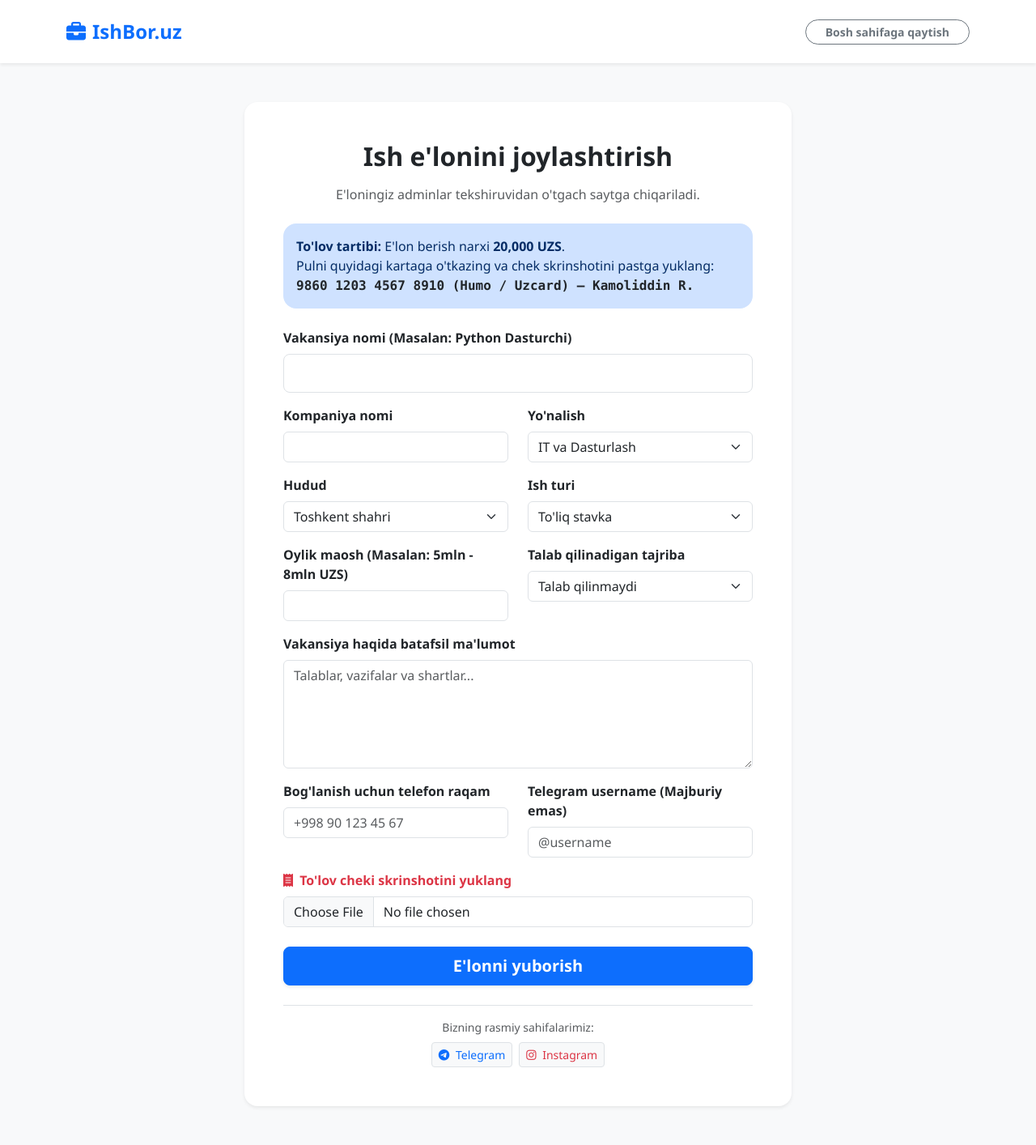
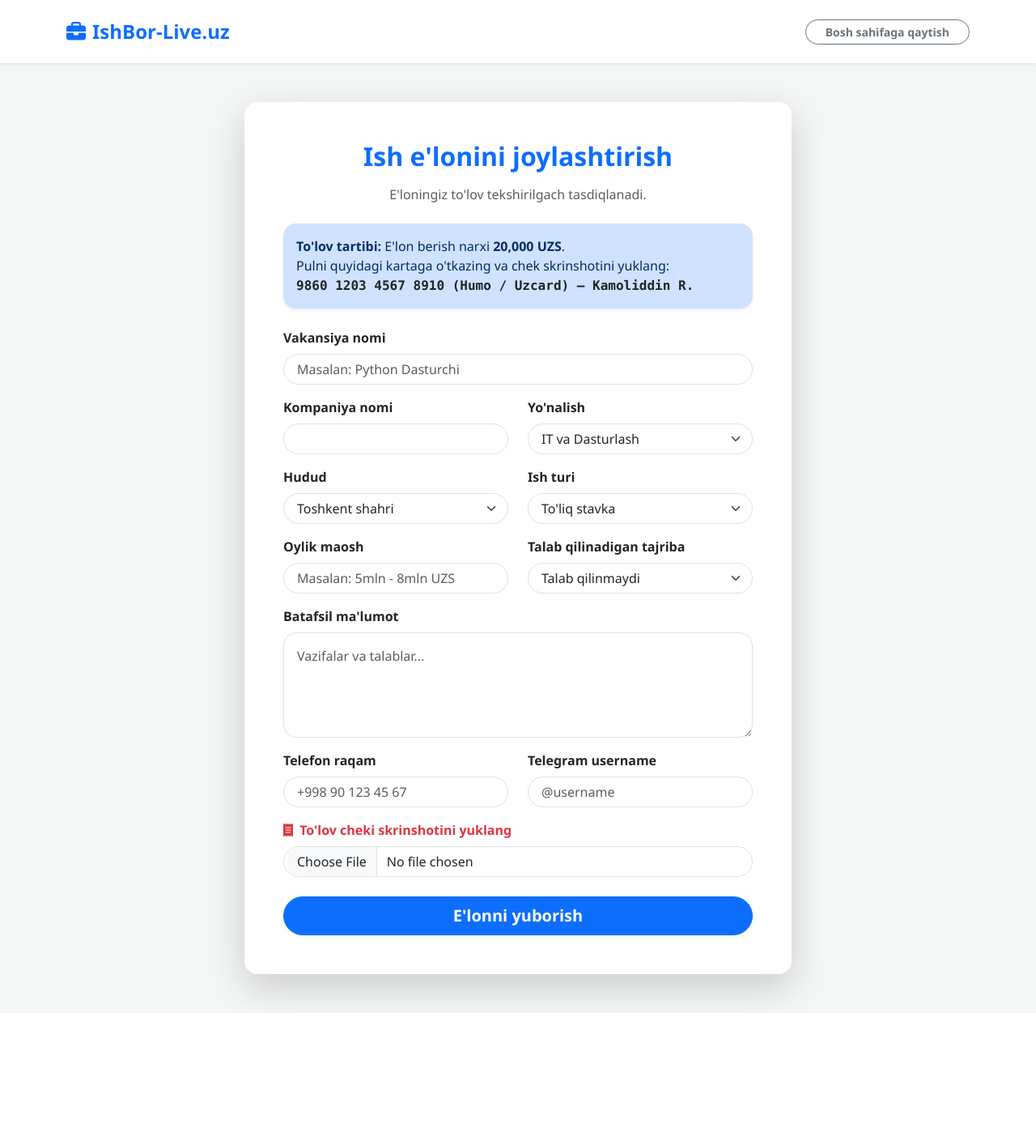
Before and after one commit to xlemann0/ishbor, a Flask app: page /add-job in a window 1280 px wide. Shown: the whole page at 81% size. After the commit the page ends 1251 px from the top, so only its background shows below. Run offline with Flask 3, Linux system fonts and the light colour scheme; the visitor is signed in with stand-in values (Sample User, id 1).

Commit message:
Refactor add_job.html for improved UI and clarity
Updated the title and improved styling for the job posting page. Enhanced form elements with rounded styles and modified text for clarity.

```diff
--- a/templates/add_job.html
+++ b/templates/add_job.html
@@ -3,59 +3,51 @@
 <head>
     <meta charset="UTF-8">
     <meta name="viewport" content="width=device-width, initial-scale=1.0">
-    <title>E'lon berish - IshBor.uz</title>
+    <title>E'lon berish - IshBor-Live.uz</title>
     <link href="https://cdn.jsdelivr.net/npm/bootstrap@5.3.2/dist/css/bootstrap.min.css" rel="stylesheet">
     <link rel="stylesheet" href="https://cdnjs.cloudflare.com/ajax/libs/font-awesome/6.4.2/css/all.min.css">
-    <style>
-        body { background-color: #f8f9fa; font-family: 'Segoe UI', Tahoma, Geneva, Verdana, sans-serif; }
-    </style>
+    <style>body { background-color: #f4f7f6; font-family: 'Segoe UI', sans-serif; }</style>
 </head>
 <body>
-
-    <nav class="navbar navbar-expand-lg navbar-light bg-white shadow-sm py-3">
+    <nav class="navbar navbar-light bg-white shadow-sm py-3">
         <div class="container">
-            <a class="navbar-brand fw-bold text-primary fs-4" href="/"><i class="fa-solid fa-briefcase me-2"></i>IshBor.uz</a>
+            <a class="navbar-brand fw-bold text-primary fs-4" href="/"><i class="fa-solid fa-briefcase me-2"></i>IshBor-Live.uz</a>
             <a href="/" class="btn btn-outline-secondary rounded-pill px-4 btn-sm fw-semibold">Bosh sahifaga qaytish</a>
         </div>
     </nav>
 
     <div class="container my-5" style="max-width: 700px;">
-        <div class="card border-0 shadow-sm rounded-4 p-4 p-md-5 bg-white">
-            <h2 class="fw-bold mb-3 text-center">Ish e'lonini joylashtirish</h2>
-            <p class="text-muted text-center mb-4">E'loningiz adminlar tekshiruvidan o'tgach saytga chiqariladi.</p>
+        <div class="card border-0 shadow-lg rounded-4 p-4 p-md-5 bg-white">
+            <h2 class="fw-bold mb-3 text-center text-primary">Ish e'lonini joylashtirish</h2>
+            <p class="text-muted text-center mb-4">E'loningiz to'lov tekshirilgach tasdiqlanadi.</p>
 
             {% with messages = get_flashed_messages(with_categories=true) %}
-                {% if messages %}
-                    {% for category, message in messages %}
-                        <div class="alert alert-{{ category }} rounded-4 mb-4">{{ message }}</div>
-                    {% endfor %}
-                {% endif %}
+                {% if messages %}{% for cat, msg in messages %}
+                    <div class="alert alert-{{ cat }} rounded-4 mb-4">{{ msg }}</div>
+                {% endfor %}{% endif %}
             {% endwith %}
 
-            <!-- TO'LOV KARTA RAQAMI (Shu yerdan o'zgartirasiz) -->
-            <div class="alert alert-primary border-0 rounded-4 mb-4">
+            <div class="alert alert-primary border-0 rounded-4 mb-4 shadow-sm">
                 <strong>To'lov tartibi:</strong> E'lon berish narxi <strong>20,000 UZS</strong>.<br>
-                Pulni quyidagi kartaga o'tkazing va chek skrinshotini pastga yuklang:<br>
+                Pulni quyidagi kartaga o'tkazing va chek skrinshotini yuklang:<br>
                 <code class="fs-6 fw-bold text-dark">9860 1203 4567 8910 (Humo / Uzcard) — Kamoliddin R.</code>
             </div>
 
-            <form method="POST" enctype="multipart/form-data" class="needs-validation">
+            <form method="POST" enctype="multipart/form-data">
                 <div class="mb-3">
-                    <label class="form-label fw-semibold">Vakansiya nomi (Masalan: Python Dasturchi)</label>
-                    <input type="text" name="title" class="form-control form-control-lg" required>
+                    <label class="form-label fw-semibold">Vakansiya nomi</label>
+                    <input type="text" name="title" class="form-control rounded-pill px-3" placeholder="Masalan: Python Dasturchi" required>
                 </div>
 
                 <div class="row">
                     <div class="col-md-6 mb-3">
                         <label class="form-label fw-semibold">Kompaniya nomi</label>
-                        <input type="text" name="company" class="form-control" required>
+                        <input type="text" name="company" class="form-control rounded-pill px-3" required>
                     </div>
                     <div class="col-md-6 mb-3">
                         <label class="form-label fw-semibold">Yo'nalish</label>
-                        <select name="category" class="form-select" required>
-                            {% for cat in categories %}
-                            <option value="{{ cat }}">{{ cat }}</option>
-                            {% endfor %}
+                        <select name="category" class="form-select rounded-pill px-3" required>
+                            {% for cat in categories %}<option value="{{ cat }}">{{ cat }}</option>{% endfor %}
                         </select>
                     </div>
                 </div>
@@ -63,15 +55,13 @@
                 <div class="row">
                     <div class="col-md-6 mb-3">
                         <label class="form-label fw-semibold">Hudud</label>
-                        <select name="region" class="form-select" required>
-                            {% for reg in regions %}
-                            <option value="{{ reg }}">{{ reg }}</option>
-                            {% endfor %}
+                        <select name="region" class="form-select rounded-pill px-3" required>
+                            {% for reg in regions %}<option value="{{ reg }}">{{ reg }}</option>{% endfor %}
                         </select>
                     </div>
                     <div class="col-md-6 mb-3">
                         <label class="form-label fw-semibold">Ish turi</label>
-                        <select name="job_type" class="form-select" required>
+                        <select name="job_type" class="form-select rounded-pill px-3" required>
                             <option value="To'liq stavka">To'liq stavka</option>
                             <option value="Yarim stavka">Yarim stavka</option>
                             <option value="Masofadan (Remote)">Masofadan (Remote)</option>
@@ -82,12 +72,12 @@
 
                 <div class="row">
                     <div class="col-md-6 mb-3">
-                        <label class="form-label fw-semibold">Oylik maosh (Masalan: 5mln - 8mln UZS)</label>
-                        <input type="text" name="salary" class="form-control" required>
+                        <label class="form-label fw-semibold">Oylik maosh</label>
+                        <input type="text" name="salary" class="form-control rounded-pill px-3" placeholder="Masalan: 5mln - 8mln UZS" required>
                     </div>
                     <div class="col-md-6 mb-3">
                         <label class="form-label fw-semibold">Talab qilinadigan tajriba</label>
-                        <select name="experience" class="form-select" required>
+                        <select name="experience" class="form-select rounded-pill px-3" required>
                             <option value="Talab qilinmaydi">Talab qilinmaydi</option>
                             <option value="1 yilgacha">1 yilgacha</option>
                             <option value="1-3 yil">1-3 yil</option>
@@ -97,39 +87,29 @@
                 </div>
 
                 <div class="mb-3">
-                    <label class="form-label fw-semibold">Vakansiya haqida batafsil ma'lumot</label>
-                    <textarea name="description" rows="5" class="form-control" placeholder="Talablar, vazifalar va shartlar..." required></textarea>
+                    <label class="form-label fw-semibold">Batafsil ma'lumot</label>
+                    <textarea name="description" rows="4" class="form-control rounded-4 p-3" placeholder="Vazifalar va talablar..." required></textarea>
                 </div>
 
                 <div class="row">
                     <div class="col-md-6 mb-3">
-                        <label class="form-label fw-semibold">Bog'lanish uchun telefon raqam</label>
-                        <input type="text" name="phone" class="form-control" placeholder="+998 90 123 45 67" required>
+                        <label class="form-label fw-semibold">Telefon raqam</label>
+                        <input type="text" name="phone" class="form-control rounded-pill px-3" placeholder="+998 90 123 45 67" required>
                     </div>
                     <div class="col-md-6 mb-3">
-                        <label class="form-label fw-semibold">Telegram username (Majburiy emas)</label>
-                        <input type="text" name="telegram" class="form-control" placeholder="@username">
+                        <label class="form-label fw-semibold">Telegram username</label>
+                        <input type="text" name="telegram" class="form-control rounded-pill px-3" placeholder="@username">
                     </div>
                 </div>
 
                 <div class="mb-4">
                     <label class="form-label fw-semibold text-danger"><i class="fa-solid fa-receipt me-1"></i> To'lov cheki skrinshotini yuklang</label>
-                    <input type="file" name="receipt" class="form-control" accept="image/*" required>
+                    <input type="file" name="receipt" class="form-control rounded-pill px-3" accept="image/*" required>
                 </div>
 
-                <button type="submit" class="btn btn-primary btn-lg w-100 fw-semibold shadow-sm">E'lonni yuborish</button>
+                <button type="submit" class="btn btn-primary btn-lg w-100 fw-semibold rounded-pill shadow-sm">E'lonni yuborish</button>
             </form>
-
-            <div class="text-center mt-4 pt-3 border-top">
-                <p class="text-muted small mb-2">Bizning rasmiy sahifalarimiz:</p>
-                <div class="d-flex justify-content-center gap-2">
-                    <a href="https://t.me/Ishbor_Live" target="_blank" class="btn btn-sm btn-light border text-primary"><i class="fa-brands fa-telegram me-1"></i> Telegram</a>
-                    <a href="https://instagram.com/ishbor.live" target="_blank" class="btn btn-sm btn-light border text-danger"><i class="fa-brands fa-instagram me-1"></i> Instagram</a>
-                </div>
-            </div>
         </div>
     </div>
-
-    <script src="https://cdn.jsdelivr.net/npm/bootstrap@5.3.2/dist/js/bootstrap.bundle.min.js"></script>
 </body>
 </html>
```
